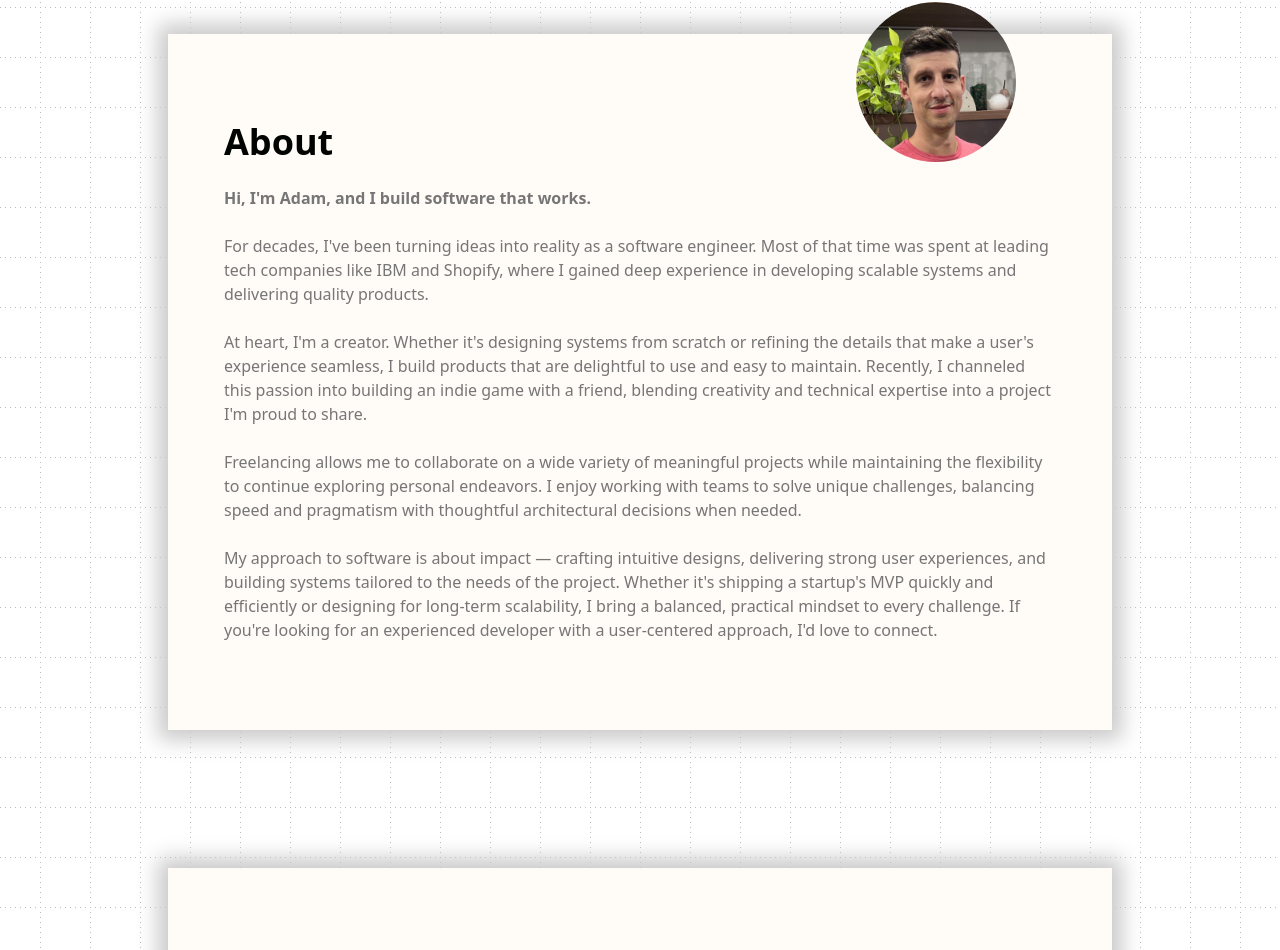
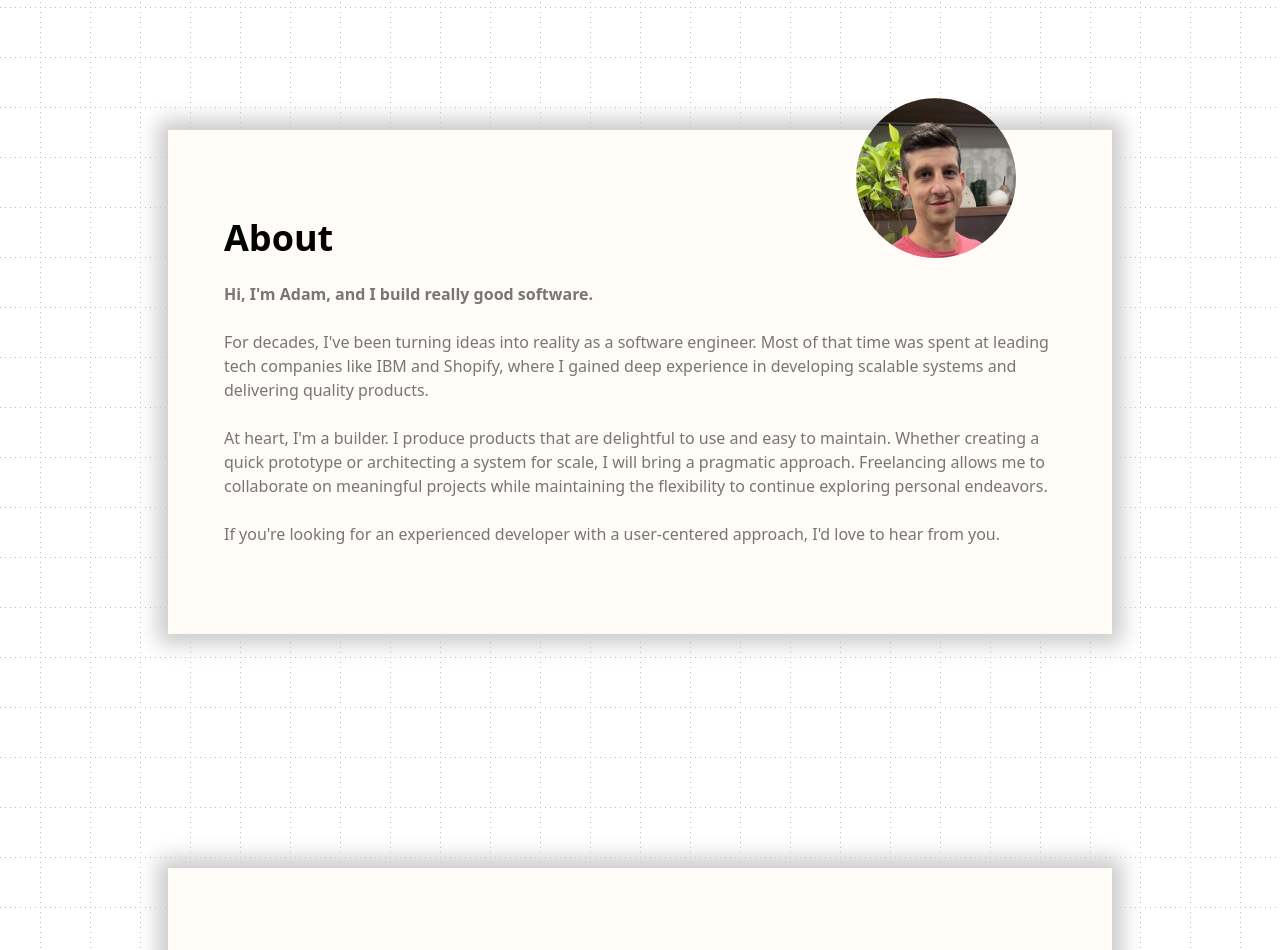
Before and after one commit to agarcher/adamarcher.ca, a React (Vite) app: page / in a window 1280 px wide. Shown: the part 818-1768 px from the top of the page. Built offline with nearby package versions, Linux system fonts and the light colour scheme.

Commit message:
new draft of about section

```diff
--- a/src/components/About.tsx
+++ b/src/components/About.tsx
@@ -12,7 +12,7 @@ export default function About() {
         </h2>
         <div className="mt-6 text-muted-foreground space-y-6 transition-colors duration-300">
           <p className="font-bold">
-            Hi, I'm Adam, and I build software that works.
+            Hi, I'm Adam, and I build really good software.
           </p>
           <p>
             For decades, I've been turning ideas into reality as a software
@@ -21,28 +21,16 @@ export default function About() {
             scalable systems and delivering quality products.
           </p>
           <p>
-            At heart, I'm a creator. Whether it's designing systems from scratch
-            or refining the details that make a user's experience seamless, I
-            build products that are delightful to use and easy to maintain.
-            Recently, I channeled this passion into building an indie game with
-            a friend, blending creativity and technical expertise into a project
-            I'm proud to share.
+            At heart, I'm a builder. I produce products that are delightful to
+            use and easy to maintain. Whether creating a quick prototype or
+            architecting a system for scale, I will bring a pragmatic approach.
+            Freelancing allows me to collaborate on meaningful projects while
+            maintaining the flexibility to continue exploring personal
+            endeavors.
           </p>
           <p>
-            Freelancing allows me to collaborate on a wide variety of meaningful
-            projects while maintaining the flexibility to continue exploring
-            personal endeavors. I enjoy working with teams to solve unique
-            challenges, balancing speed and pragmatism with thoughtful
-            architectural decisions when needed.
-          </p>
-          <p>
-            My approach to software is about impact — crafting intuitive
-            designs, delivering strong user experiences, and building systems
-            tailored to the needs of the project. Whether it's shipping a
-            startup's MVP quickly and efficiently or designing for long-term
-            scalability, I bring a balanced, practical mindset to every
-            challenge. If you're looking for an experienced developer with a
-            user-centered approach, I'd love to connect.
+            If you're looking for an experienced developer with a user-centered
+            approach, I'd love to hear from you.
           </p>
         </div>
       </div>
```
